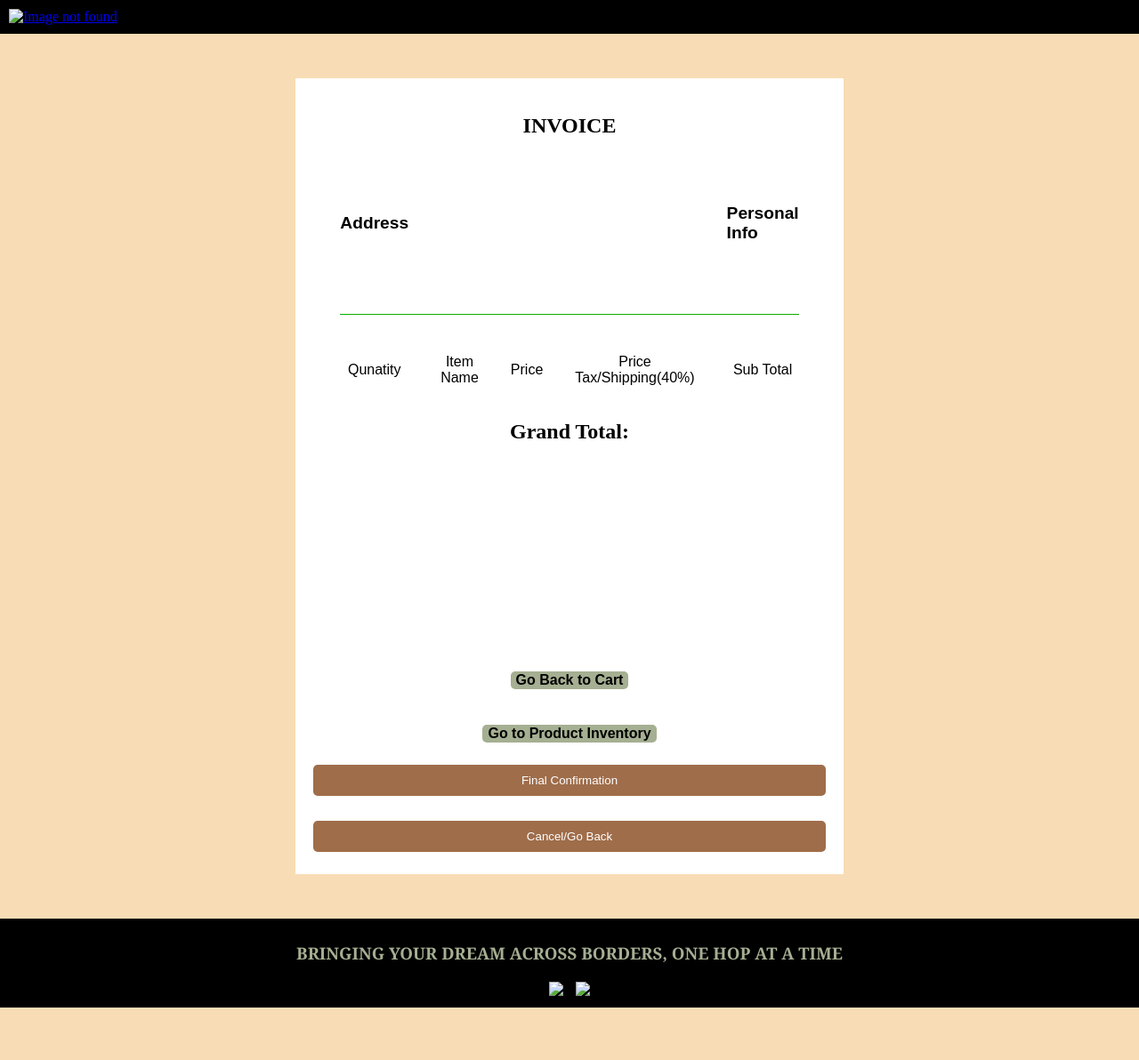
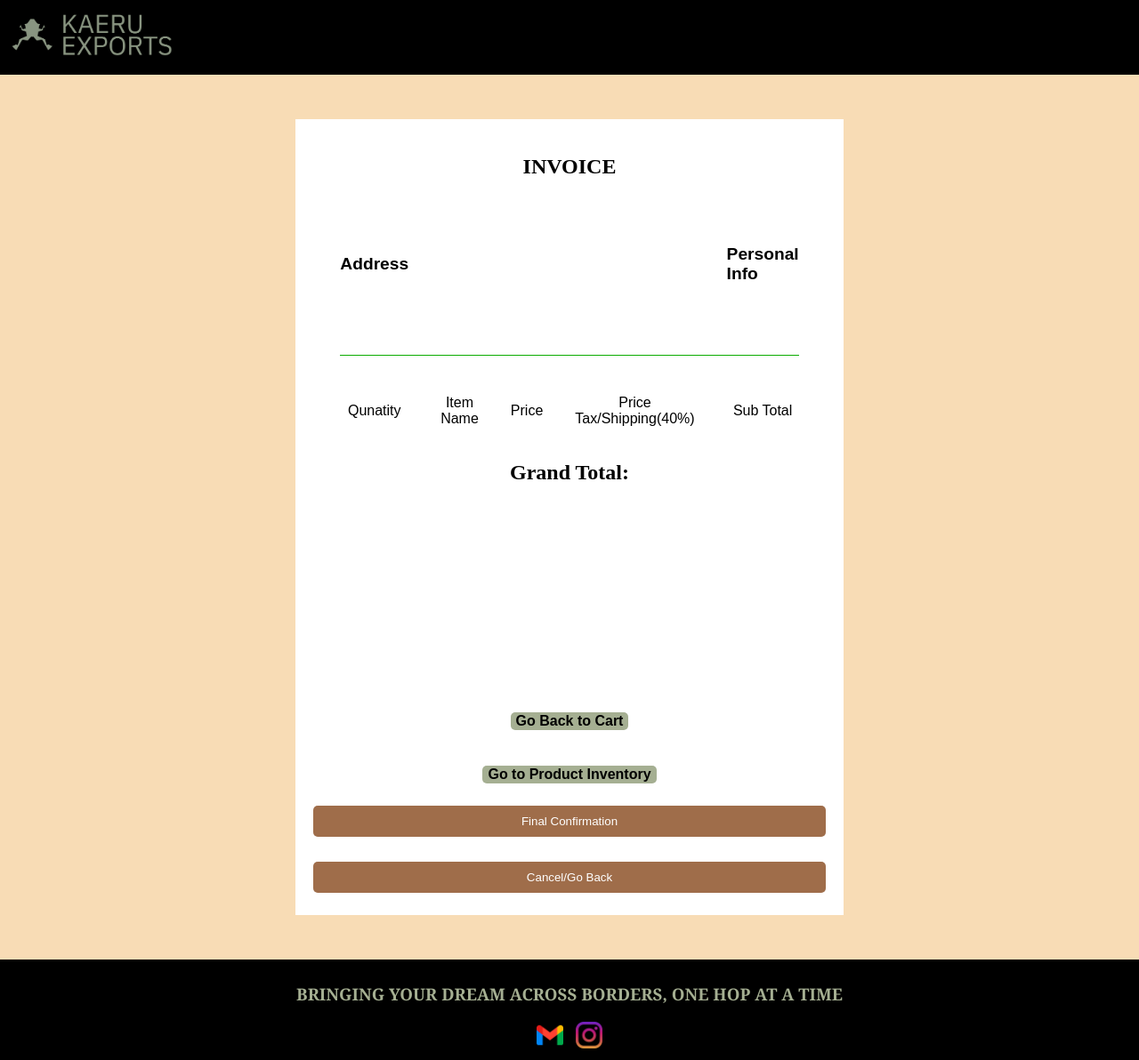
Before and after one commit to NotN8/Assignment2, a plain HTML site: page Invoice.html in a window 1280 px wide. Shown: the whole page at 89% size. Before the commit the page ends 1133 px from the top, so only its background shows below. Drawn offline with Linux system fonts and the light colour scheme.

Commit message:
Update Invoice.html

```diff
--- a/Invoice.html
+++ b/Invoice.html
@@ -4,7 +4,7 @@
     <title>Customer Invoice</title>
     <link rel="stylesheet" href="styles.css">
 </head>
-<header><a href="index.html"><img height="60px" src="../Media/logo.png" alt="Image not found"></a>
+<header><a href="index.html"><img height="60px" src="logo.png" alt="Image not found"></a>
 </header>
 <body>
 
@@ -42,8 +42,8 @@
 
 
     <footer><h3>BRINGING YOUR DREAM ACROSS BORDERS, ONE HOP AT A TIME</h3>
-        <a href="mailto:KaeruExportsService@gmail.com" target="_blank"><img width="30px" src="../Media/gmail.png"></a>&emsp13;&emsp13;
-        <a href="https://www.instagram.com/notnzte/?hl=en" target="_blank"><img width="30px" src="../Media/instagram.png"></a>
+        <a href="mailto:KaeruExportsService@gmail.com" target="_blank"><img width="30px" src="gmail.png"></a>&emsp13;&emsp13;
+        <a href="https://www.instagram.com/notnzte/?hl=en" target="_blank"><img width="30px" src="instagram.png"></a>
     </footer>
     <script type="text/javascript">
         let customerdata = JSON.parse(localStorage.getItem('cuspersinfo'))||[];
```
